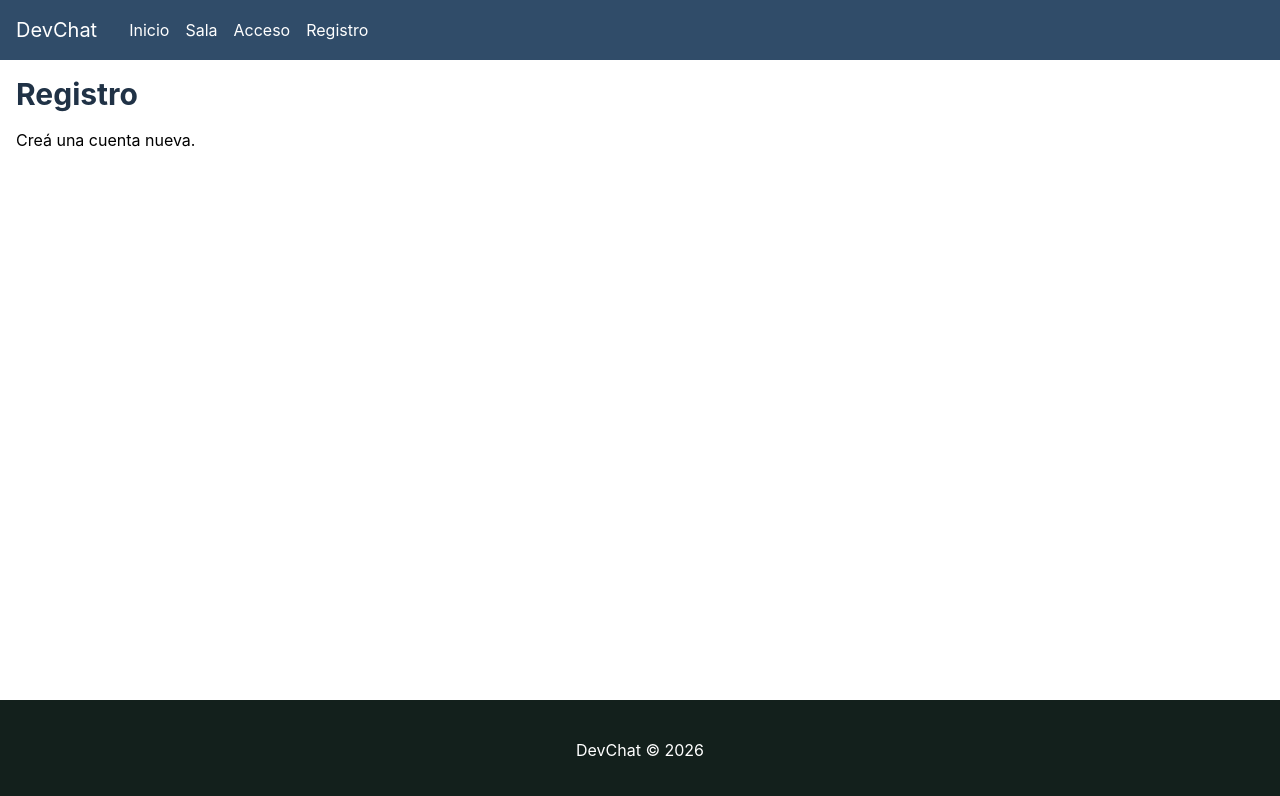
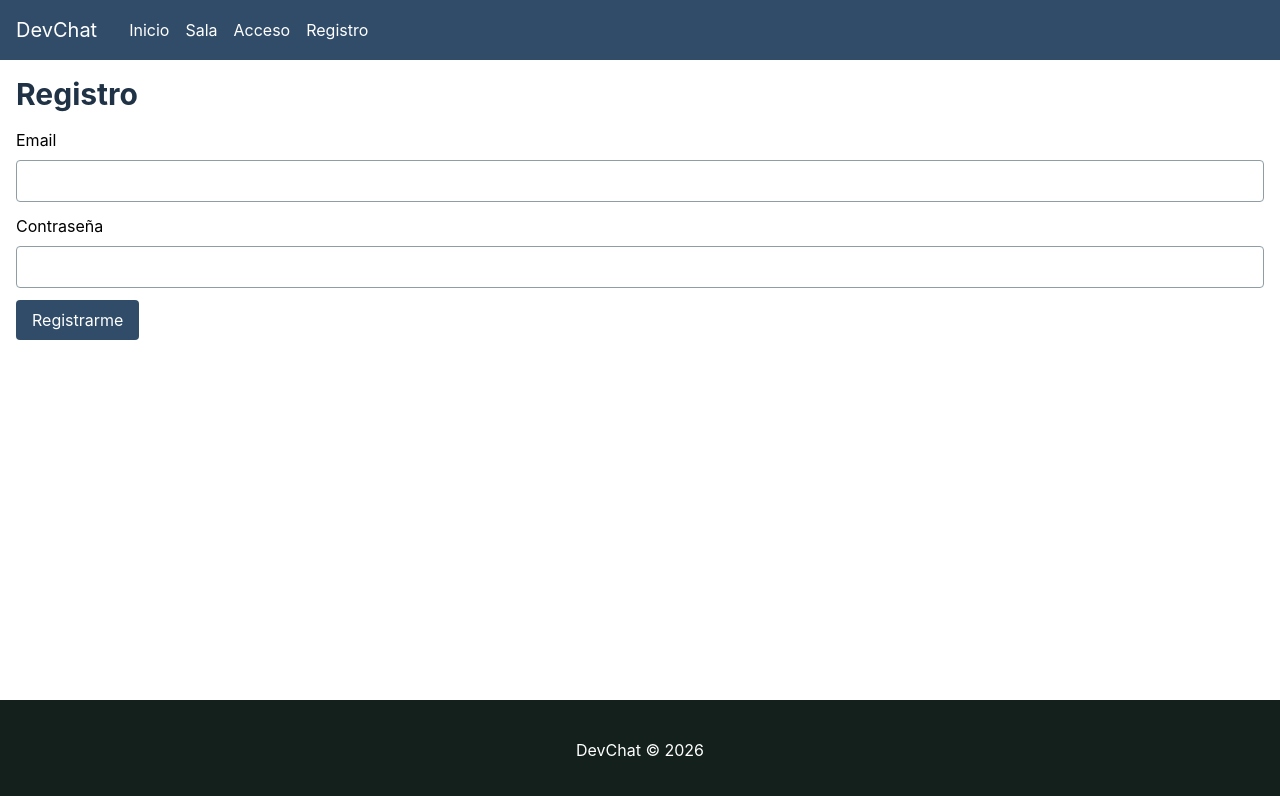
Before and after one commit to Galleee2002/Web-Mobile-Parcial, a Vue app: page /registro in a window 1280 px wide. Shown: the top 796 px of the page. Built offline with nearby package versions, Linux system fonts and the light colour scheme; no server answers.

Commit message:
-Servicios profiles.js -Login.vue y Register.vue -El registro crea el perfil en la tabla de profiles

```diff
--- a/src/pages/Login.vue
+++ b/src/pages/Login.vue
@@ -1,13 +1,66 @@
 <script>
 import PageTitle from '../components/PageTitle.vue';
+import { login } from '../services/auth.js';
 
 export default {
     name: 'Login',
     components: { PageTitle },
+    data() {
+        return {
+            credentials: {
+                email: '',
+                password: '',
+            },
+            loading: false,
+        };
+    },
+    methods: {
+        async handleSubmit() {
+            try {
+                this.loading = true;
+
+                await login({
+                    email: this.credentials.email,
+                    password: this.credentials.password,
+                });
+
+                this.$router.push('/');
+            } catch (error) {
+                console.error('[Login.vue handleSubmit] No se pudo ingresar: ', error);
+            }
+            this.loading = false;
+        },
+    },
 };
 </script>
 
 <template>
     <PageTitle>Acceso</PageTitle>
-    <p>Ingresá a tu cuenta.</p>
+
+    <form action="#" @submit.prevent="handleSubmit">
+        <div class="mb-3">
+            <label for="email" class="block mb-2">Email</label>
+            <input
+                type="email"
+                id="email"
+                class="w-full p-2 border border-iron-grey-400 rounded"
+                v-model="credentials.email"
+            />
+        </div>
+        <div class="mb-3">
+            <label for="password" class="block mb-2">Contraseña</label>
+            <input
+                type="password"
+                id="password"
+                class="w-full p-2 border border-iron-grey-400 rounded"
+                v-model="credentials.password"
+            />
+        </div>
+        <button
+            type="submit"
+            class="transition px-4 py-2 rounded bg-steel-blue-700 text-white hover:bg-steel-blue-600 focus:bg-steel-blue-600 active:bg-steel-blue-800"
+        >
+            Entrar
+        </button>
+    </form>
 </template>
--- a/src/pages/Register.vue
+++ b/src/pages/Register.vue
@@ -1,13 +1,66 @@
 <script>
 import PageTitle from '../components/PageTitle.vue';
+import { register } from '../services/auth.js';
 
 export default {
     name: 'Register',
     components: { PageTitle },
+    data() {
+        return {
+            credentials: {
+                email: '',
+                password: '',
+            },
+            loading: false,
+        };
+    },
+    methods: {
+        async handleSubmit() {
+            try {
+                this.loading = true;
+
+                await register({
+                    email: this.credentials.email,
+                    password: this.credentials.password,
+                });
+
+                this.$router.push('/');
+            } catch (error) {
+                console.error('[Register.vue handleSubmit] No se pudo crear la cuenta: ', error);
+            }
+            this.loading = false;
+        },
+    },
 };
 </script>
 
 <template>
     <PageTitle>Registro</PageTitle>
-    <p>Creá una cuenta nueva.</p>
+
+    <form action="#" @submit.prevent="handleSubmit">
+        <div class="mb-3">
+            <label for="email" class="block mb-2">Email</label>
+            <input
+                type="email"
+                id="email"
+                class="w-full p-2 border border-iron-grey-400 rounded"
+                v-model="credentials.email"
+            />
+        </div>
+        <div class="mb-3">
+            <label for="password" class="block mb-2">Contraseña</label>
+            <input
+                type="password"
+                id="password"
+                class="w-full p-2 border border-iron-grey-400 rounded"
+                v-model="credentials.password"
+            />
+        </div>
+        <button
+            type="submit"
+            class="transition px-4 py-2 rounded bg-steel-blue-700 text-white hover:bg-steel-blue-600 focus:bg-steel-blue-600 active:bg-steel-blue-800"
+        >
+            Registrarme
+        </button>
+    </form>
 </template>
--- /dev/null
+++ b/src/services/auth.js
@@ -0,0 +1,130 @@
+import { supabase } from './supabase.js';
+import { createProfile, getProfileById } from './profiles.js';
+
+// Datos del usuario autenticado (el "subject" del patrón observer).
+let userData = {
+    id: null,
+    email: null,
+    display_name: null,
+    bio: null,
+};
+
+// Callbacks suscriptos a los cambios de userData.
+let observers = [];
+
+supabase.auth.onAuthStateChange((event, session) => {
+    if (session !== null) {
+        userData = {
+            id: session.user.id,
+            email: session.user.email,
+            display_name: null,
+            bio: null,
+        };
+
+        getProfileById(userData.id).then((profile) => {
+            // Justo después del registro el perfil todavía no existe.
+            if (profile !== undefined) {
+                userData = {
+                    ...userData,
+                    display_name: profile.display_name,
+                    bio: profile.bio,
+                };
+
+                notifyAll();
+            }
+        });
+    } else {
+        userData = {
+            id: null,
+            email: null,
+            display_name: null,
+            bio: null,
+        };
+    }
+
+    notifyAll();
+});
+
+/**
+ * Crea una cuenta nueva y su perfil en la tabla profiles.
+ *
+ * @param {{email: string, password: string}} data
+ * @returns {Promise<{id: string, email: string}>}
+ */
+export async function register({ email, password }) {
+    const { data, error } = await supabase.auth.signUp({
+        email,
+        password,
+    });
+
+    if (error) {
+        console.error('[auth.js register] Error al crear la cuenta: ', error);
+        throw new Error(error.message);
+    }
+
+    await createProfile({
+        id: data.user.id,
+        email: data.user.email,
+    });
+
+    return {
+        id: data.user.id,
+        email: data.user.email,
+    };
+}
+
+/**
+ * Inicia sesión con email y contraseña.
+ *
+ * @param {{email: string, password: string}} data
+ * @returns {Promise<{id: string, email: string}>}
+ */
+export async function login({ email, password }) {
+    const { data, error } = await supabase.auth.signInWithPassword({
+        email,
+        password,
+    });
+
+    if (error) {
+        console.error('[auth.js login] Error al iniciar sesión: ', error);
+        throw new Error(error.message);
+    }
+
+    return {
+        id: data.user.id,
+        email: data.user.email,
+    };
+}
+
+/**
+ * Cierra la sesión del usuario autenticado.
+ *
+ * @returns {Promise<void>}
+ */
+export async function logout() {
+    await supabase.auth.signOut();
+}
+
+/**
+ * Suscribe un callback a los cambios del usuario autenticado.
+ * Lo ejecuta en el momento con los datos actuales.
+ *
+ * @param {(user: {id: string|null, email: string|null, display_name: string|null, bio: string|null}) => void} callback
+ * @returns {void}
+ */
+export function subscribeToAuthChanges(callback) {
+    observers.push(callback);
+
+    notify(callback);
+}
+
+/**
+ * @param {(user: {id: string|null, email: string|null, display_name: string|null, bio: string|null}) => void} callback
+ */
+function notify(callback) {
+    callback({ ...userData });
+}
+
+function notifyAll() {
+    observers.forEach(notify);
+}
--- /dev/null
+++ b/src/services/profiles.js
@@ -0,0 +1,37 @@
+import { supabase } from './supabase.js';
+
+/**
+ * Trae el perfil de un usuario por su id.
+ *
+ * @param {string} id
+ * @returns {Promise<{id: string, email: string, display_name: string|null, bio: string|null, created_at: string}|undefined>}
+ */
+export async function getProfileById(id) {
+    const { data, error } = await supabase.from('profiles').select().eq('id', id);
+
+    if (error) {
+        console.error('[profiles.js getProfileById] Error al traer el perfil: ', error);
+        throw new Error(error.message);
+    }
+
+    // Se filtra por la PK, así que hay un solo resultado como máximo.
+    return data[0];
+}
+
+/**
+ * Crea el perfil de un usuario recién registrado.
+ *
+ * @param {{id: string, email: string}} data
+ * @returns {Promise<void>}
+ */
+export async function createProfile({ id, email }) {
+    const { error } = await supabase.from('profiles').insert({
+        id: id,
+        email: email,
+    });
+
+    if (error) {
+        console.error('[profiles.js createProfile] Error al crear el perfil: ', error);
+        throw new Error(error.message);
+    }
+}
```
Also changed, not shown: 1 other file (tests, documents, lock files or other folders).
